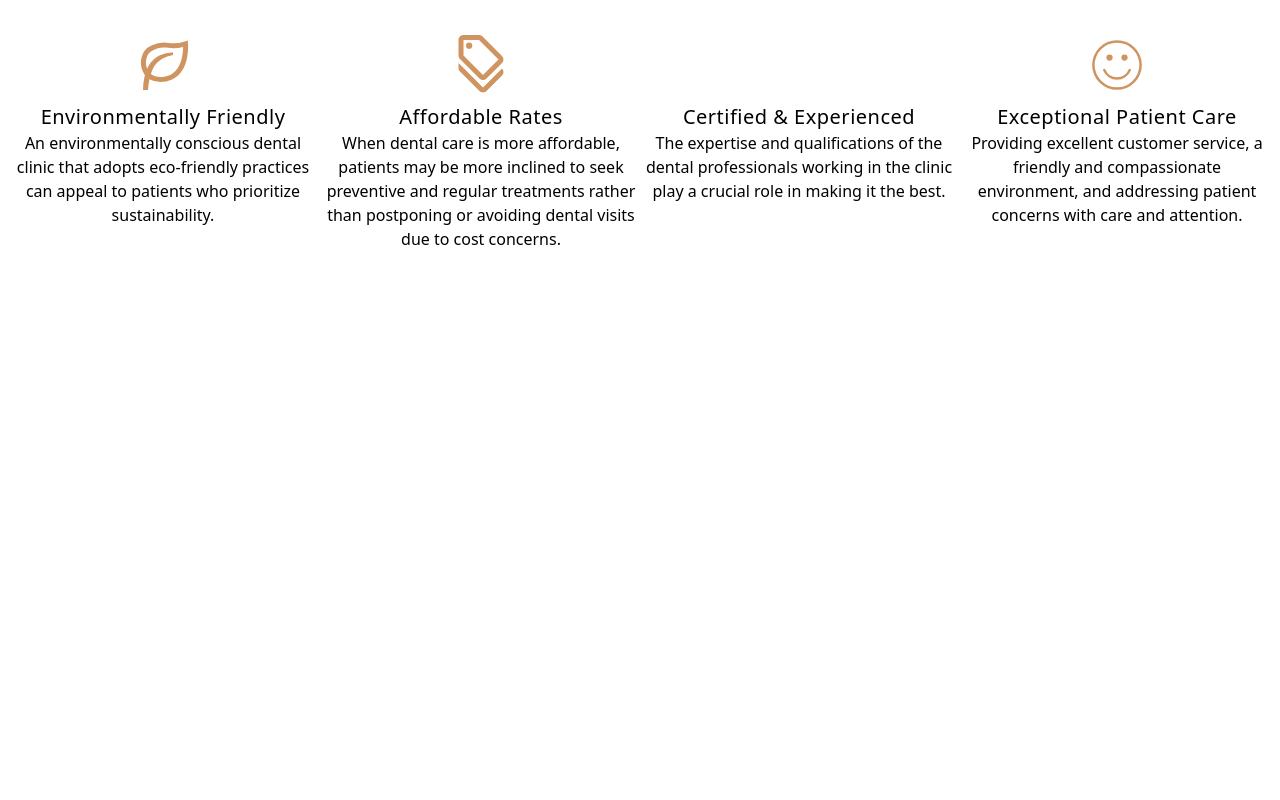
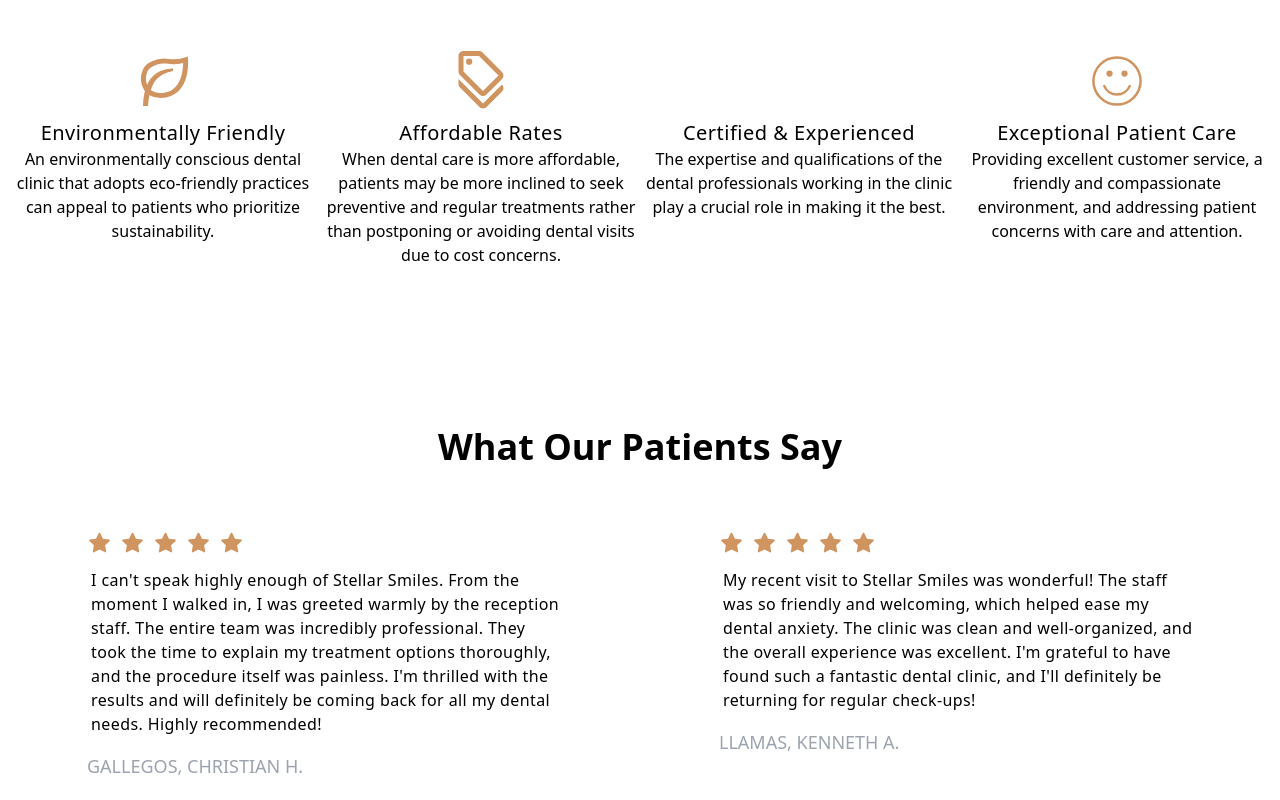
Before and after one commit to CheEngDev/stellarsmiles, a React (Create React App) app: page / in a window 1280 px wide. Shown: the part 1913-2713 px from the top of the page. Before the commit the page ends 2388 px from the top, so only its background shows below. Built offline with nearby package versions, Linux system fonts and the light colour scheme; some icons are missing.

Commit message:
finished pxreview

```diff
--- a/src/App.js
+++ b/src/App.js
@@ -4,6 +4,8 @@ import Hero from "./components/hero";
 import ClinicsPromises from "./components/clinicspromises";
 import Services from "./components/services";
 import Advantages from "./components/advantages";
+import PxReviews from "./components/pxreviews";
+
 function App() {
   return (
     <div>
@@ -12,6 +14,7 @@ function App() {
       <ClinicsPromises />
       <Services />
       <Advantages />
+      <PxReviews />
     </div>
   );
 }
--- a/src/components/advantages.jsx
+++ b/src/components/advantages.jsx
@@ -6,11 +6,11 @@ import { CiFaceSmile } from "react-icons/ci";
 
 const Advantages = () => {
   return (
-    <div className="mt-36">
+    <div className="mt-40">
       <h2 className="text-center text-4xl font-bold">
         What Makes Us Different?
       </h2>
-      <div className="mt-16 md:mt-20 md:grid md:grid-cols-2 md:grid-rows-2 md:gap-2 md:px-2 lg:gap-2  lg:grid-cols-4  ">
+      <div className="mt-16 md:mt-20 md:grid md:grid-cols-2 md:grid-rows-2 md:gap-2 md:px-2 lg:gap-2  lg:grid-cols-4 lg:grid-rows-1  ">
         <div className="flex flex-col items-center">
           <BiLeaf className="mb-2" size={60} fill="#cf945f" />
           <h3 className="text-xl font-medium tracking-wide">
@@ -32,7 +32,7 @@ const Advantages = () => {
             avoiding dental visits due to cost concerns.
           </p>
         </div>
-        <div className="mt-5 md:mt-0 flex flex-col items-center md:mt-4 lg:mt-0">
+        <div className="mt-5  flex flex-col items-center md:mt-4 lg:mt-0">
           <PiCertificateLight className="mb-2" size={60} fill="#cf945f" />
           <h3 className="text-xl font-medium tracking-wide">
             Certified & Experienced
@@ -42,7 +42,7 @@ const Advantages = () => {
             in the clinic play a crucial role in making it the best.
           </p>
         </div>
-        <div className="mt-5 md:mt-0 flex flex-col items-center md:mt-4 lg:mt-0">
+        <div className="mt-5  flex flex-col items-center md:mt-4 lg:mt-0">
           <CiFaceSmile className="mb-2" size={60} fill="#cf945f" />
           <h3 className="text-xl font-medium tracking-wide">
             Exceptional Patient Care
--- /dev/null
+++ b/src/components/pxreviews.jsx
@@ -0,0 +1,182 @@
+import React, { useState, useEffect } from "react";
+import { AiFillStar } from "react-icons/ai";
+
+const PxReviews = () => {
+  const [move, setMove] = useState("first");
+
+  function handleShowReview() {
+    if (move === "first") {
+      setMove("second");
+    } else if (move === "second") {
+      setMove("third");
+    } else {
+      setMove("first");
+    }
+    console.log("hello");
+  }
+
+  useEffect(() => {
+    setInterval(handleShowReview, 20000);
+  });
+
+  return (
+    <div className="mt-40 px-2">
+      <h2 className="text-center text-4xl font-bold mb-16">
+        What Our Patients Say
+      </h2>
+      <div className="relative h-[850px] md:h-full  grid justify-items-center overflow-hidden ">
+        <div
+          className={
+            move === "first"
+              ? "w-full  max-h-[600px] transition-all duration-700"
+              : move === "second"
+              ? "w-full max-h-[600px] -translate-x-[1500px] transition-all duration-700"
+              : "w-full max-h-[600px] -translate-x-[2500px] transition-all duration-700"
+          }
+        >
+          <div className="grid md:grid-cols-2 justify-items-center h-full">
+            <div className="w-3/4 mb-5">
+              <div className="flex">
+                <AiFillStar className="mr-1" fill="#cf945f" size={25} />
+                <AiFillStar className="mx-1" fill="#cf945f" size={25} />
+                <AiFillStar className="mx-1" fill="#cf945f" size={25} />
+                <AiFillStar className="mx-1" fill="#cf945f" size={25} />
+                <AiFillStar className="mx-1" fill="#cf945f" size={25} />
+              </div>
+              <p className="ml-1 mt-3 tracking-wide">
+                I can't speak highly enough of Stellar Smiles. From the moment I
+                walked in, I was greeted warmly by the reception staff. The
+                entire team was incredibly professional. They took the time to
+                explain my treatment options thoroughly, and the procedure
+                itself was painless. I'm thrilled with the results and will
+                definitely be coming back for all my dental needs. Highly
+                recommended!
+              </p>
+              <p className="text-lg mt-4 text-gray-400">
+                GALLEGOS, CHRISTIAN H.
+              </p>
+            </div>
+
+            <div className="w-3/4 mb-5">
+              <div className="flex ">
+                <AiFillStar className="mr-1" fill="#cf945f" size={25} />
+                <AiFillStar className="mx-1" fill="#cf945f" size={25} />
+                <AiFillStar className="mx-1" fill="#cf945f" size={25} />
+                <AiFillStar className="mx-1" fill="#cf945f" size={25} />
+                <AiFillStar className="mx-1" fill="#cf945f" size={25} />
+              </div>
+              <p className="ml-1 mt-3 tracking-wide">
+                My recent visit to Stellar Smiles was wonderful! The staff was
+                so friendly and welcoming, which helped ease my dental anxiety.
+                The clinic was clean and well-organized, and the overall
+                experience was excellent. I'm grateful to have found such a
+                fantastic dental clinic, and I'll definitely be returning for
+                regular check-ups!
+              </p>
+              <p className="text-lg mt-4 text-gray-400">LLAMAS, KENNETH A.</p>
+            </div>
+          </div>
+        </div>
+        <div
+          className={
+            move === "first"
+              ? "absolute w-full max-h-[1000px] translate-x-[1500px] transition-all duration-700"
+              : move === "second"
+              ? "absolute w-full max-h-[1000px]  translate-x-[0px] transition-all duration-700"
+              : "absolute w-full max-h-[1000px]  -translate-x-[1500px] transition-all duration-700"
+          }
+        >
+          <div className="grid md:grid-cols-2 justify-items-center h-full">
+            <div className="w-3/4 mb-5">
+              <div className="flex">
+                <AiFillStar className="mr-1" fill="#cf945f" size={25} />
+                <AiFillStar className="mx-1" fill="#cf945f" size={25} />
+                <AiFillStar className="mx-1" fill="#cf945f" size={25} />
+                <AiFillStar className="mx-1" fill="#cf945f" size={25} />
+                <AiFillStar className="mx-1" fill="#cf945f" size={25} />
+              </div>
+              <p className="ml-1 mt-3 tracking-wide">
+                I had an outstanding experience at Stellar Smiles. The entire
+                team was professional, and Dr. Remelyn was knowledgeable and
+                skilled. They used state-of-the-art equipment, which made the
+                whole process efficient and comfortable. I felt confident in
+                their care and left with a brighter smile. This is definitely my
+                new dental home!
+              </p>
+              <p className="text-lg mt-4 text-gray-400">
+                LAPAAN, DEEIHL REXAIRE O.
+              </p>
+            </div>
+            <div className="w-3/4 mb-5">
+              <div className="flex">
+                <AiFillStar className="mr-1" fill="#cf945f" size={25} />
+                <AiFillStar className="mx-1" fill="#cf945f" size={25} />
+                <AiFillStar className="mx-1" fill="#cf945f" size={25} />
+                <AiFillStar className="mx-1" fill="#cf945f" size={25} />
+                <AiFillStar className="mx-1" fill="#cf945f" size={25} />
+              </div>
+              <p className="ml-1 mt-3 tracking-wide">
+                I took my entire family to Stellar Smiles, and we were all
+                extremely satisfied with the experience. The staff was excellent
+                with children, making my kids feel comfortable and relaxed
+                during their check-ups. Dr. Remelyn was patient with them,
+                explaining oral hygiene in a fun and engaging way. This clinic
+                is family-oriented and provides top-notch dental services.
+              </p>
+              <p className="text-lg mt-4 text-gray-400">DE VERA, REDEN R.</p>
+            </div>
+          </div>
+        </div>
+        <div
+          className={
+            move === "first"
+              ? "absolute w-full max-h-[1000px] translate-x-[2500px] transition-all duration-700"
+              : move === "second"
+              ? "absolute w-full max-h-[1000px]  translate-x-[1500px] transition-all duration-700"
+              : "absolute w-full max-h-[1000px]  translate-x-[0px] transition-all duration-700"
+          }
+        >
+          <div className="grid md:grid-cols-2 justify-items-center h-full">
+            <div className="w-3/4 mb-5">
+              <div className="flex">
+                <AiFillStar className="mr-1" fill="#cf945f" size={25} />
+                <AiFillStar className="mx-1" fill="#cf945f" size={25} />
+                <AiFillStar className="mx-1" fill="#cf945f" size={25} />
+                <AiFillStar className="mx-1" fill="#cf945f" size={25} />
+                <AiFillStar className="mx-1" fill="#cf945f" size={25} />
+              </div>
+              <p className="ml-1 mt-3 tracking-wide">
+                I had a dental emergency and was fortunate enough to find
+                Stellar Smiles. They squeezed me in for an appointment promptly
+                and took swift action to address my issue. Dr. Remelyn was
+                highly skilled and reassuring throughout the procedure, which
+                was painless and efficient.
+              </p>
+              <p className="text-lg mt-4 text-gray-400">CALICADAN, RUIGI C.</p>
+            </div>
+            <div className="w-3/4 mb-5">
+              <div className="flex">
+                <AiFillStar className="mr-1" fill="#cf945f" size={25} />
+                <AiFillStar className="mx-1" fill="#cf945f" size={25} />
+                <AiFillStar className="mx-1" fill="#cf945f" size={25} />
+                <AiFillStar className="mx-1" fill="#cf945f" size={25} />
+                <AiFillStar className="mx-1" fill="#cf945f" size={25} />
+              </div>
+              <p className="ml-1 mt-3 tracking-wide">
+                I've been going to Stellar Smiles for several years now, and
+                they've always been honest and transparent with their
+                recommendations. Dr. Remelyn takes the time to discuss treatment
+                options and their potential outcomes, putting my mind at ease.
+                They genuinely care about their patients and prioritize their
+                well-being above all else.
+              </p>
+              <p className="text-lg mt-4 text-gray-400">DIZON, STEVEN JR.</p>
+            </div>
+          </div>
+        </div>
+      </div>
+    </div>
+  );
+};
+
+export default PxReviews;
```
